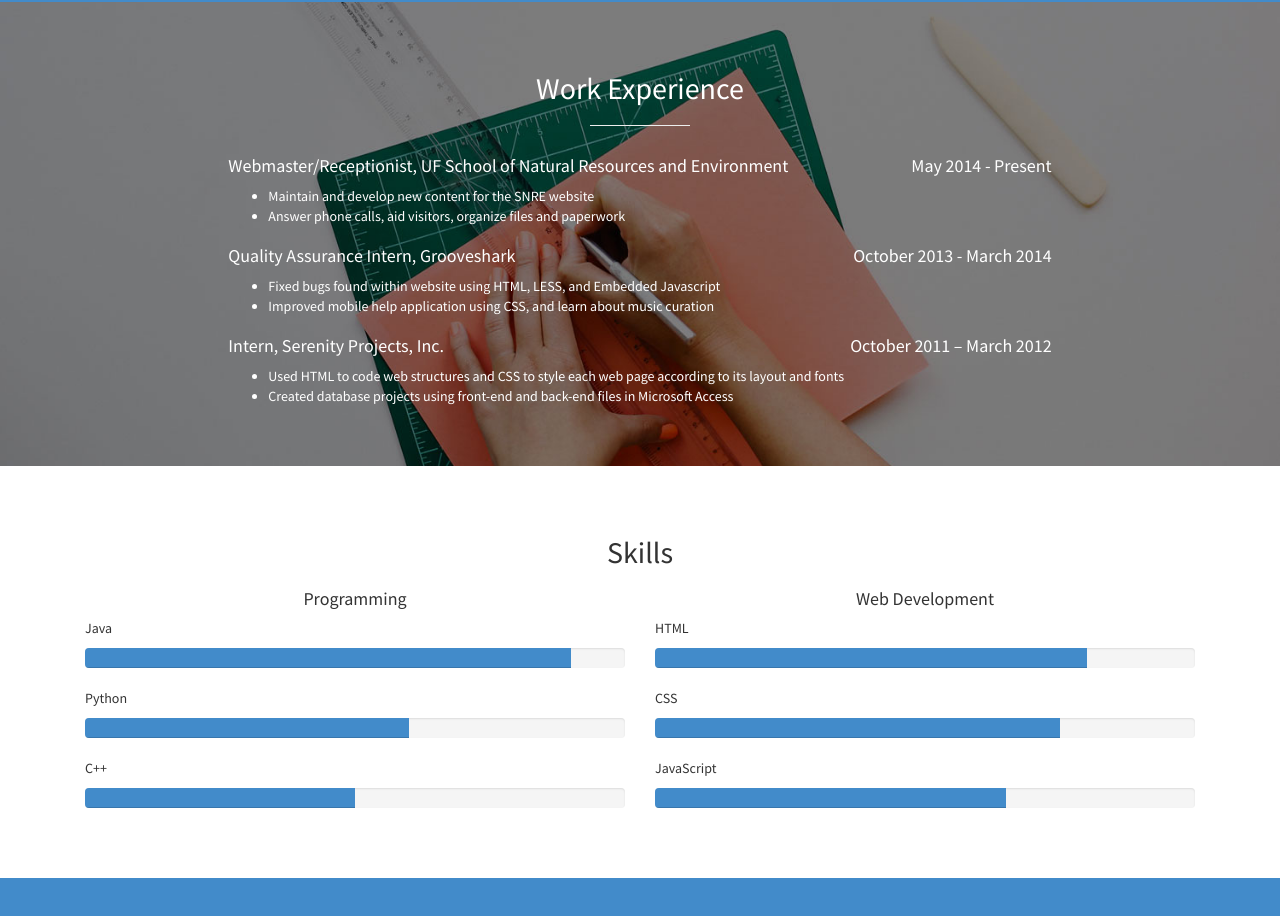
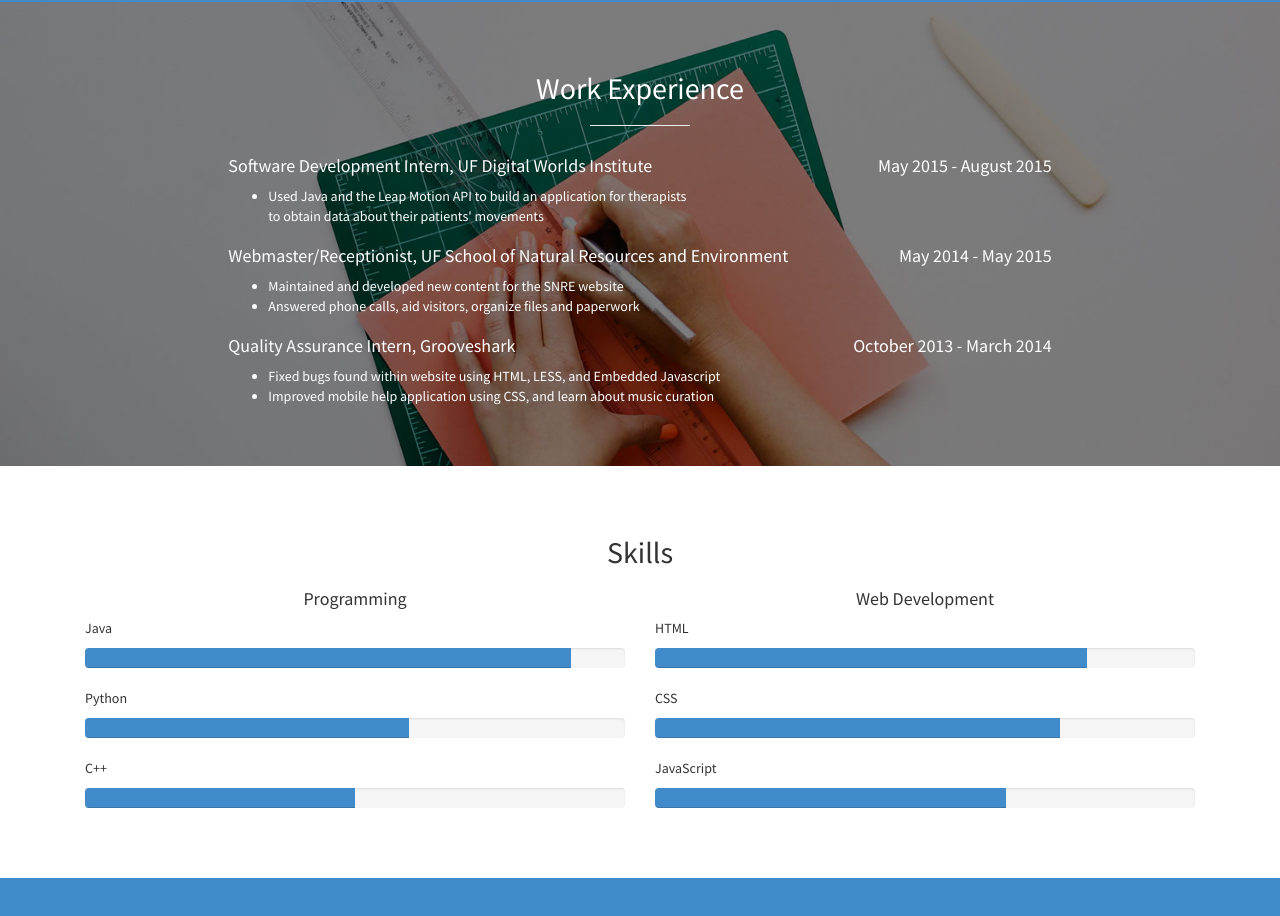
Before and after one commit to psdewar2/psdewar2.github.io, a plain HTML site: page index.html in a window 1280 px wide. Shown: the part 1663-2579 px from the top of the page. Drawn offline with Linux system fonts and the light colour scheme.

Commit message:
Updated work experience and music sections

```diff
--- a/index.html
+++ b/index.html
@@ -191,13 +191,24 @@
                             <div class="row text-left">
                                 <div class="col-lg-12">
                                     <h4 class="resume-entry">
-                                        Webmaster/Receptionist, <span class="light">UF School of Natural Resources and Environment
-                                        <span class="pull-right">May 2014 - Present</span></span>
+                                        Software Development Intern, <span class="light">UF Digital Worlds Institute
+                                        <span class="pull-right">May 2015 - August 2015</span></span>
                                     </h4>
 
                                     <ul class="resume-bullet">
-                                        <li>Maintain and develop new content for the SNRE website</li>
-                                        <li>Answer phone calls, aid visitors, organize files and paperwork</li>
+                                        <li>Used Java and the Leap Motion API to build an application for therapists<br> to obtain data about their patients' movements</li>
+                                    </ul>
+                                </div>
+
+                                <div class="col-lg-12">
+                                    <h4 class="resume-entry">
+                                        Webmaster/Receptionist, <span class="light">UF School of Natural Resources and Environment
+                                        <span class="pull-right">May 2014 - May 2015</span></span>
+                                    </h4>
+
+                                    <ul class="resume-bullet">
+                                        <li>Maintained and developed new content for the SNRE website</li>
+                                        <li>Answered phone calls, aid visitors, organize files and paperwork</li>
                                     </ul>
                                 </div>
                                 <div class="col-lg-12">
@@ -209,17 +220,6 @@
                                     <ul class="resume-bullet">
                                         <li>Fixed bugs found within website using HTML, LESS, and Embedded Javascript</li>
                                         <li>Improved mobile help application using CSS, and learn about music curation</li>
-                                    </ul>
-                                </div>
-                                <div class="col-lg-12">
-                                    <h4 class="resume-entry">
-                                        Intern, <span class="light">Serenity Projects, Inc.
-                                        <span class="pull-right">October 2011 – March 2012</span></span>
-                                    </h4>
-
-                                    <ul class="resume-bullet">
-                                        <li>Used HTML to code web structures and CSS to style each web page according to its layout and fonts</li>
-                                        <li>Created database projects using front-end and back-end files in Microsoft Access</li>
                                     </ul>
                                 </div>
                             </div>
```
